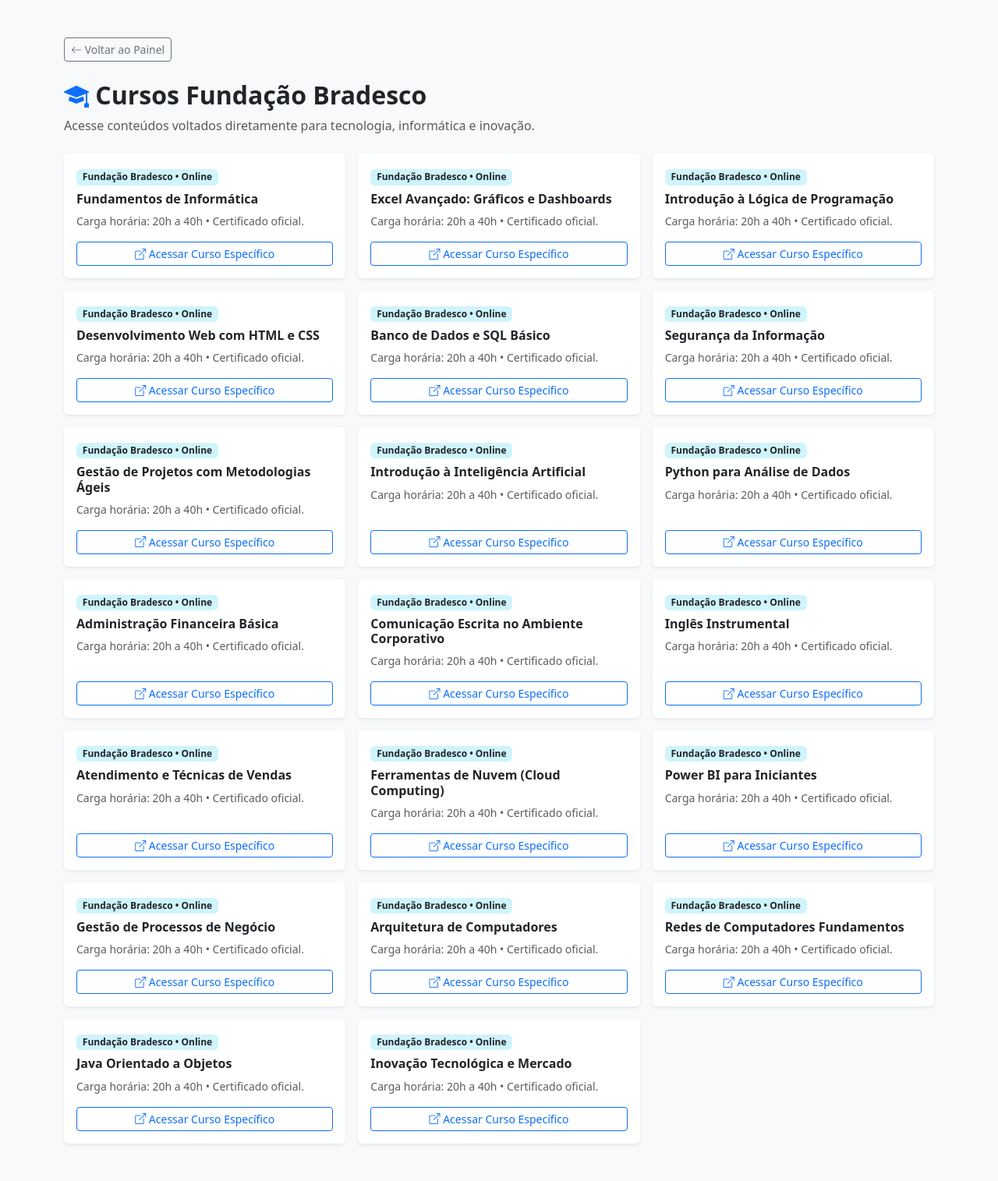
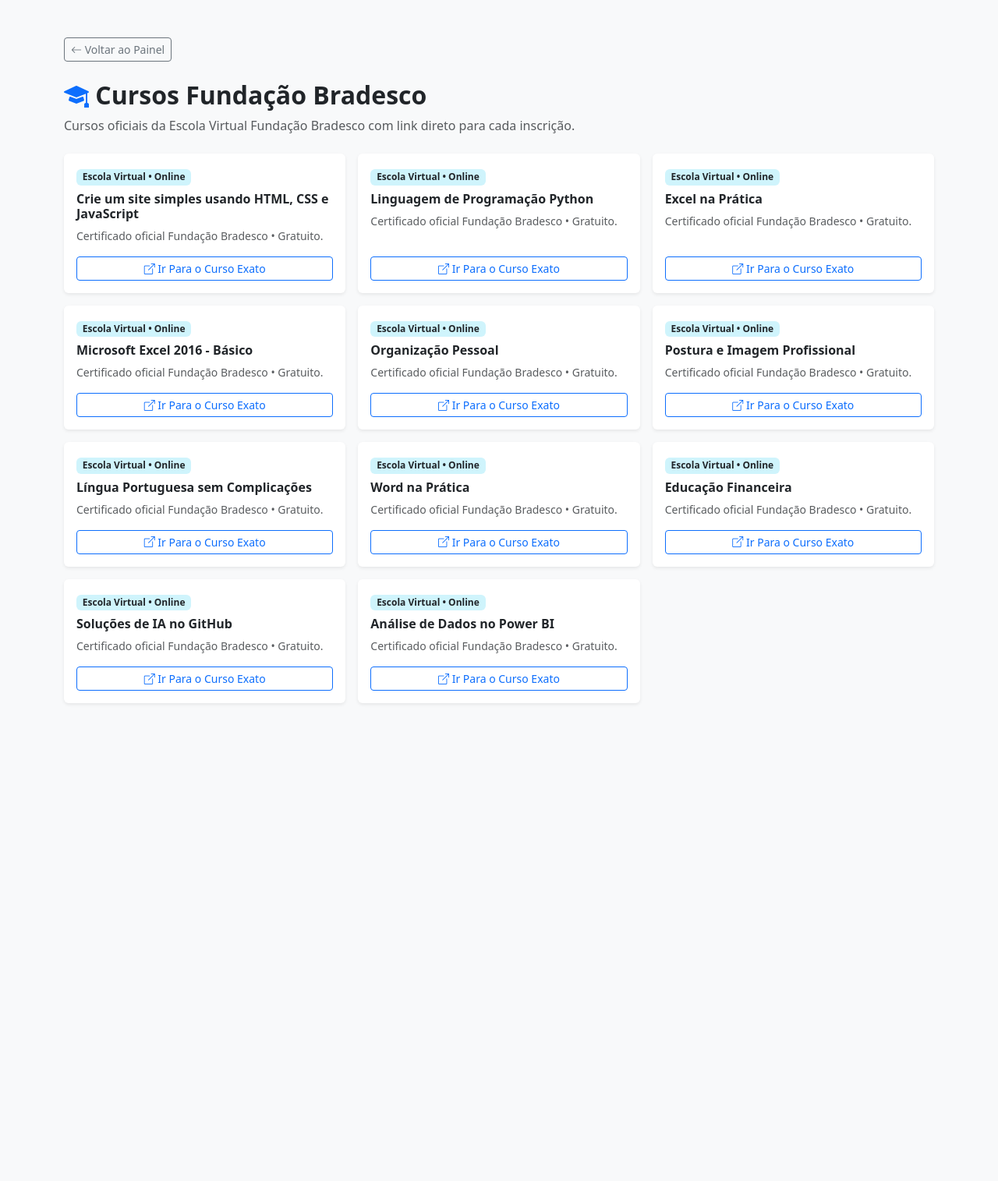
Before and after one commit to SimiTeste/church-presence, a Python web app: template templates/cursos_bradesco.html in a window 1280 px wide. Shown: the whole page at 78% size. After the commit the page ends 903 px from the top, so only its background shows below. Run offline with Jinja, Linux system fonts and the light colour scheme; the template is opened without the code that fills it, so the values that code supplies are empty.

Commit message:
feat: atualiza com os cursos oficiais da Fundacao Bradesco enviados

```diff
--- a/templates/cursos_bradesco.html
+++ b/templates/cursos_bradesco.html
@@ -15,43 +15,34 @@
         </a>
         <div class="mb-4">
             <h2 class="fw-bold text-dark"><i class="bi bi-mortarboard-fill text-primary"></i> Cursos Fundação Bradesco</h2>
-            <p class="text-muted">Acesse conteúdos voltados diretamente para tecnologia, informática e inovação.</p>
+            <p class="text-muted">Cursos oficiais da Escola Virtual Fundação Bradesco com link direto para cada inscrição.</p>
         </div>
 
         <div class="row g-3">
             {% set cursos = [
-                ("Fundamentos de Informática", "https://www.ev.org.br/cursos/informatica-basica"),
-                ("Excel Avançado: Gráficos e Dashboards", "https://www.ev.org.br/cursos/excel-2016-avancado"),
-                ("Introdução à Lógica de Programação", "https://www.ev.org.br/cursos/introducao-a-logica-de-programacao"),
-                ("Desenvolvimento Web com HTML e CSS", "https://www.ev.org.br/cursos/criando-paginas-para-web-com-html-e-css"),
-                ("Banco de Dados e SQL Básico", "https://www.ev.org.br/cursos/introducao-ao-sql"),
-                ("Segurança da Informação", "https://www.ev.org.br/cursos/seguranca-em-tecnologia-da-informacao"),
-                ("Gestão de Projetos com Metodologias Ágeis", "https://www.ev.org.br/cursos/fundamentos-de-gestao-de-projetos"),
-                ("Introdução à Inteligência Artificial", "https://www.ev.org.br/cursos/inteligencia-artificial-e-suas-aplicacoes"),
-                ("Python para Análise de Dados", "https://www.ev.org.br/cursos/linguagem-python-basico"),
-                ("Administração Financeira Básica", "https://www.ev.org.br/cursos/financas-pessoais"),
-                ("Comunicação Escrita no Ambiente Corporativo", "https://www.ev.org.br/cursos/comunicação-empresarial"),
-                ("Inglês Instrumental", "https://www.ev.org.br/cursos/ingles-instrumental"),
-                ("Atendimento e Técnicas de Vendas", "https://www.ev.org.br/cursos/tecnicas-de-vendas"),
-                ("Ferramentas de Nuvem (Cloud Computing)", "https://www.ev.org.br/cursos/computacao-em-nuvem"),
-                ("Power BI para Iniciantes", "https://www.ev.org.br/cursos/microsoft-power-bi"),
-                ("Gestão de Processos de Negócio", "https://www.ev.org.br/cursos/modelagem-de-processos"),
-                ("Arquitetura de Computadores", "https://www.ev.org.br/cursos/hardware-basico"),
-                ("Redes de Computadores Fundamentos", "https://www.ev.org.br/cursos/redes-de-computadores"),
-                ("Java Orientado a Objetos", "https://www.ev.org.br/cursos/orientacao-a-objetos-com-java"),
-                ("Inovação Tecnológica e Mercado", "https://www.ev.org.br/cursos/inovacao-e-empreendedorismo")
+                ("Crie um site simples usando HTML, CSS e JavaScript", "https://www.ev.org.br/cursos/crie-um-site-simples-usando-html-css-e-javascript"),
+                ("Linguagem de Programação Python", "https://www.ev.org.br/cursos/linguagem-de-programacao-python-basico"),
+                ("Excel na Prática", "https://www.ev.org.br/cursos/excel-na-pratica"),
+                ("Microsoft Excel 2016 - Básico", "https://www.ev.org.br/cursos/microsoft-excel-2016-basico"),
+                ("Organização Pessoal", "https://www.ev.org.br/cursos/organizacao-pessoal"),
+                ("Postura e Imagem Profissional", "https://www.ev.org.br/cursos/postura-e-imagem-profissional"),
+                ("Língua Portuguesa sem Complicações", "https://www.ev.org.br/cursos/lingua-portuguesa-sem-complicacoes"),
+                ("Word na Prática", "https://www.ev.org.br/cursos/word-na-pratica"),
+                ("Educação Financeira", "https://www.ev.org.br/cursos/educacao-financeira"),
+                ("Soluções de IA no GitHub", "https://www.ev.org.br/cursos/github"),
+                ("Análise de Dados no Power BI", "https://www.ev.org.br/cursos/analise-de-dados-no-power-bi")
             ] %}
 
             {% for nome, link in cursos %}
             <div class="col-md-6 col-lg-4">
                 <div class="card border-0 shadow-sm h-100 p-3 d-flex flex-column justify-content-between">
                     <div>
-                        <span class="badge bg-info-subtle text-dark mb-2">Fundação Bradesco • Online</span>
+                        <span class="badge bg-info-subtle text-dark mb-2">Escola Virtual • Online</span>
                         <h5 class="fw-bold text-dark fs-6">{{ nome }}</h5>
-                        <p class="text-muted small mb-3">Carga horária: 20h a 40h • Certificado oficial.</p>
+                        <p class="text-muted small mb-3">Certificado oficial Fundação Bradesco • Gratuito.</p>
                     </div>
                     <a href="{{ link }}" target="_blank" class="btn btn-outline-primary btn-sm w-100">
-                        <i class="bi bi-box-arrow-up-right"></i> Acessar Curso Específico
+                        <i class="bi bi-box-arrow-up-right"></i> Ir Para o Curso Exato
                     </a>
                 </div>
             </div>
```
